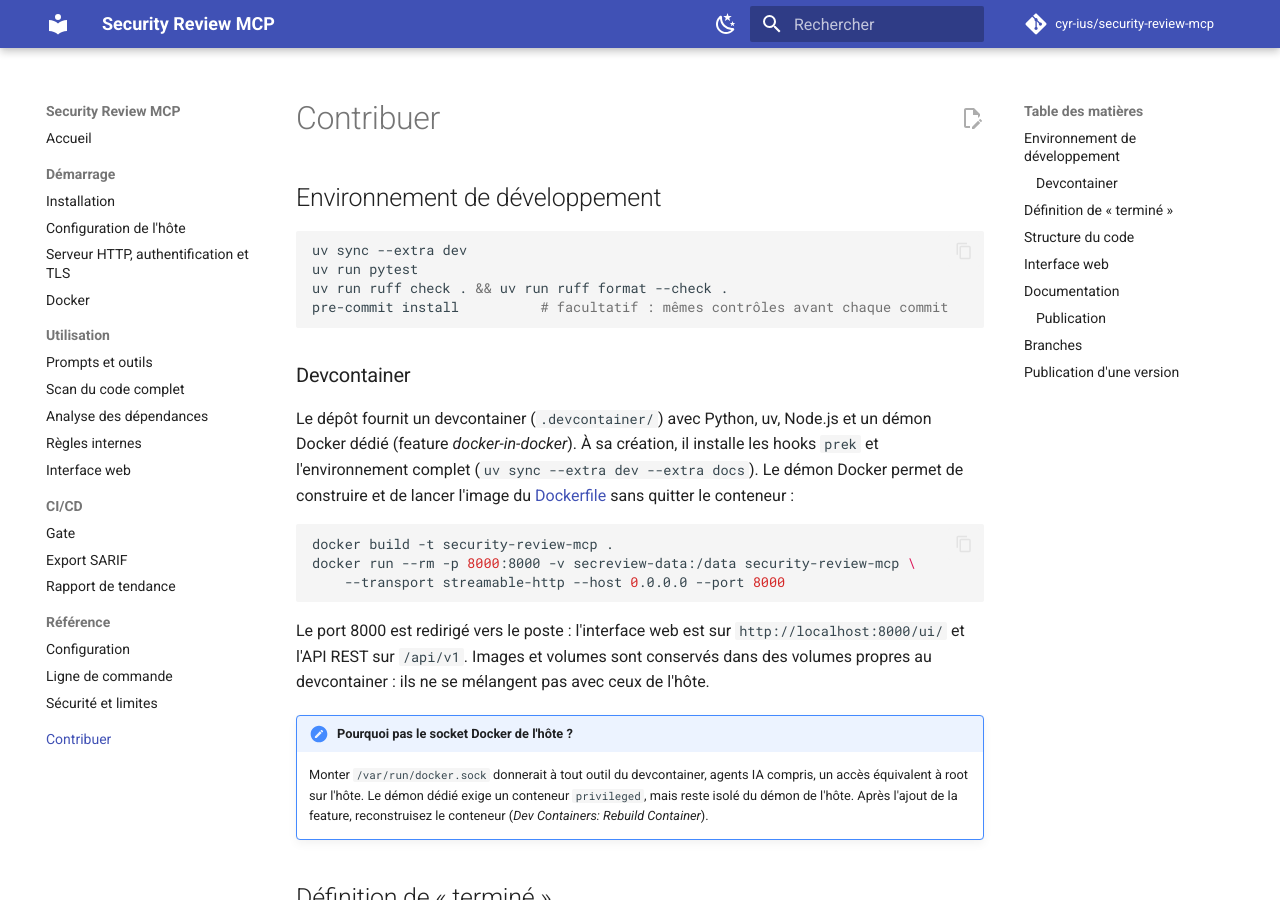
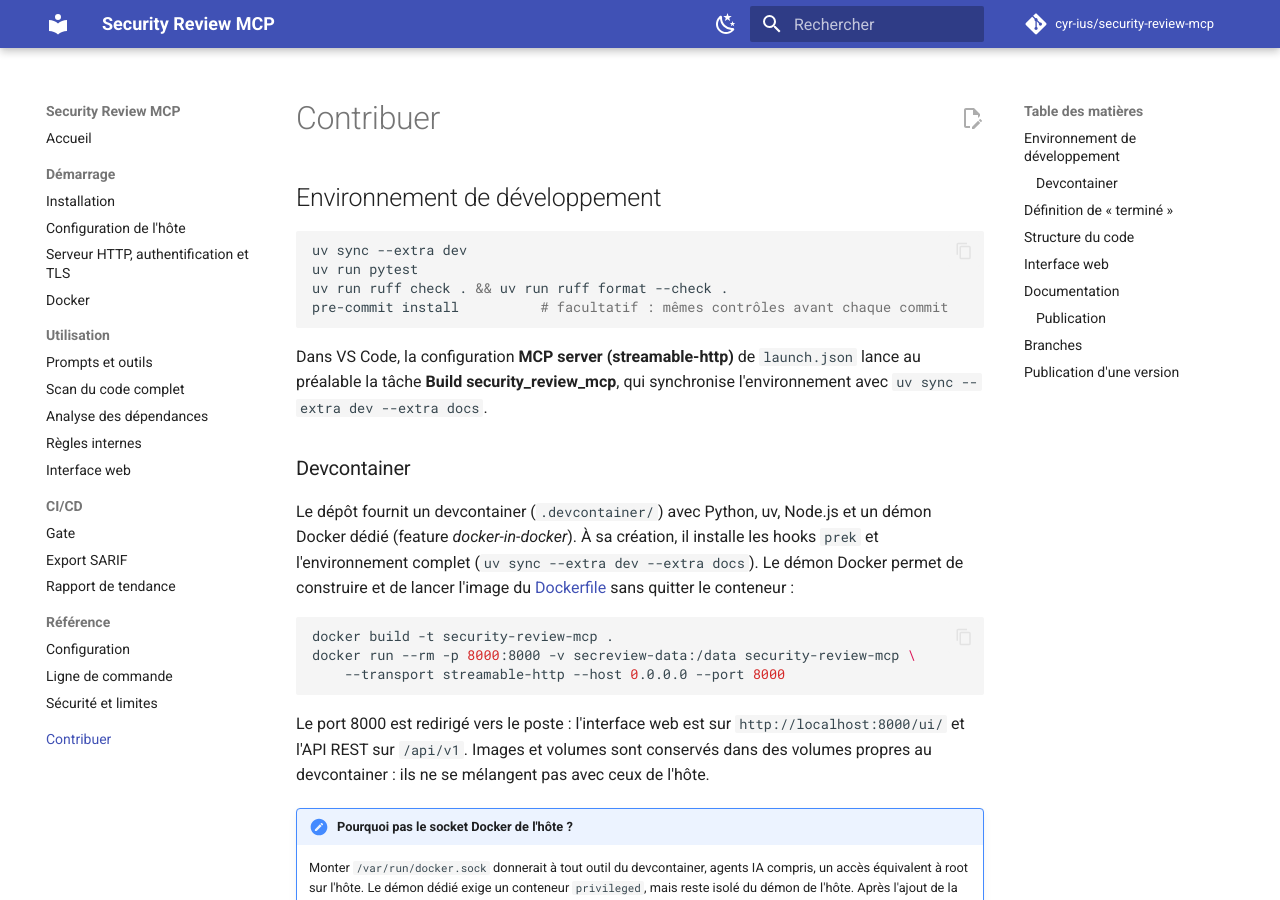
Before and after one commit to cyr-ius/security-review, an MkDocs documentation site: the page built from docs/contribuer.md, in a window 1280 px wide and 900 px high. Built offline with MkDocs 1.6.1 and Material for MkDocs 9.7.7, drawn with Linux system fonts in a browser that asks for light colours; comment, search, counter and statistics services are not loaded.

````diff
--- a/docs/contribuer.md
+++ b/docs/contribuer.md
@@ -8,6 +8,10 @@ uv run pytest
 uv run ruff check . && uv run ruff format --check .
 pre-commit install          # facultatif : mêmes contrôles avant chaque commit
 ```
+
+Dans VS Code, la configuration **MCP server (streamable-http)** de `launch.json` lance au
+préalable la tâche **Build security_review_mcp**, qui synchronise l'environnement avec
+`uv sync --extra dev --extra docs`.
 
 ### Devcontainer
 
````
